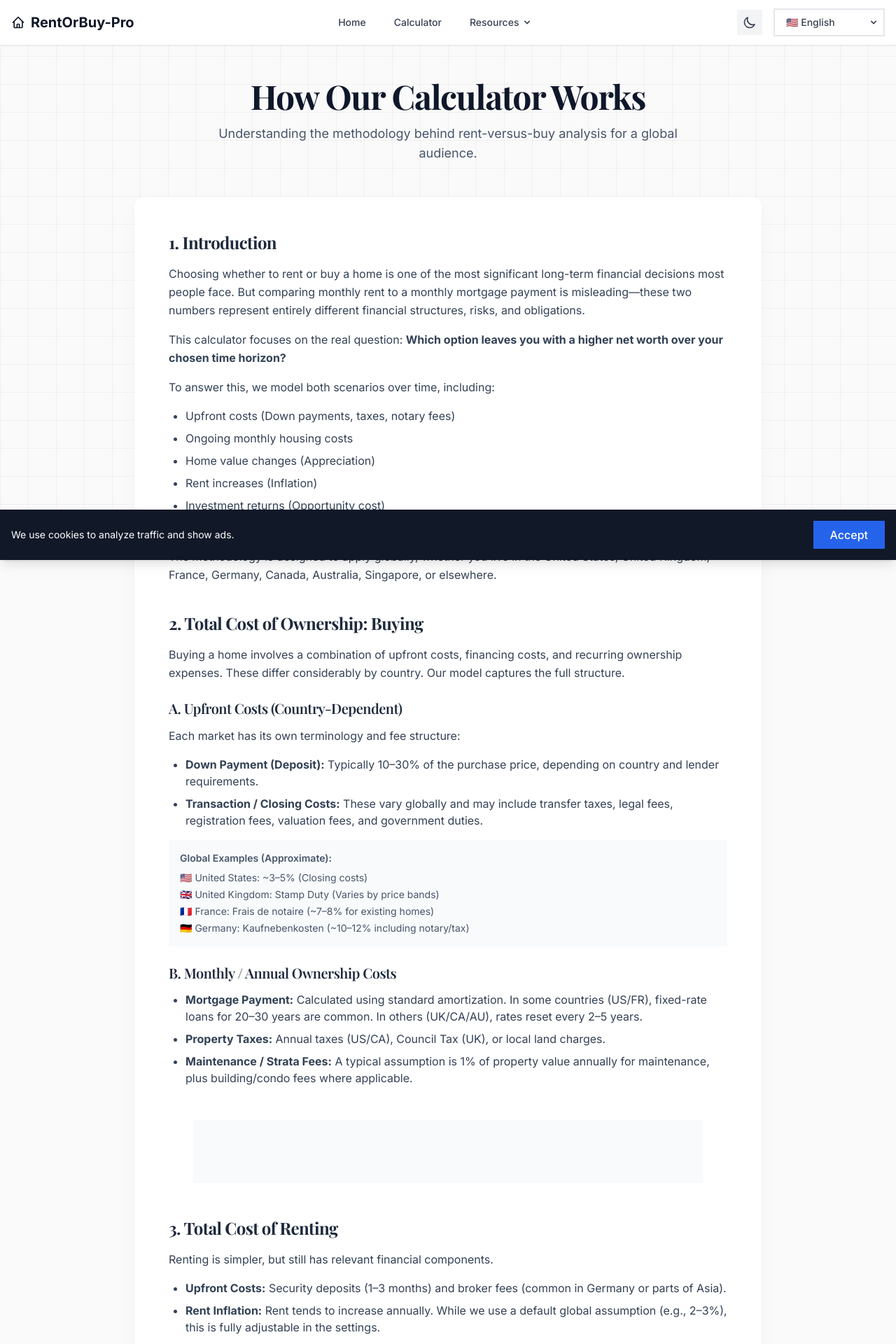
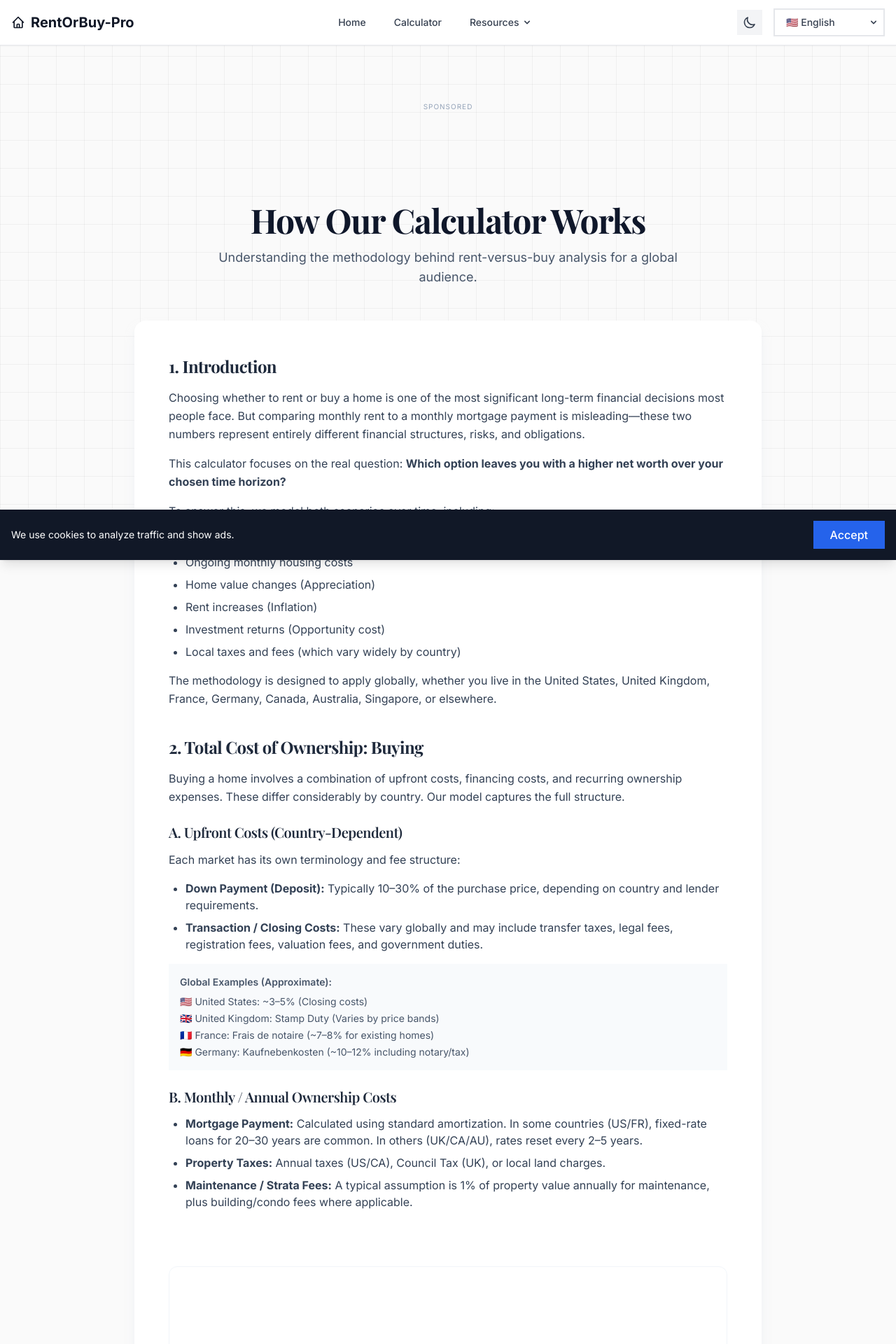
Before and after one commit to TrevorGall16/buyorrent, a Next.js app: page /how-it-works in a window 1280 px wide. Shown: the top 1920 px of the page at 70% size. Built offline with nearby package versions, Linux system fonts and the light colour scheme; a web font is replaced by a local one.

Commit message:
Update page.tsx

```diff
--- a/app/how-it-works/page.tsx
+++ b/app/how-it-works/page.tsx
@@ -1,4 +1,5 @@
-import AdUnit from '@/components/ads/AdUnit';
+import AdsterraBanner from '@/components/ads/AdsterraBanner';
+import AdsterraNative from '@/components/ads/AdsterraNative';
 
 export const metadata = {
   title: 'How It Works | Rent vs Buy Methodology',
@@ -9,6 +10,10 @@ export default function HowItWorksPage() {
   return (
     <main className="min-h-screen py-12 px-4 sm:px-6 lg:px-8">
       <div className="max-w-4xl mx-auto">
+        {/* 💰 TOP AD: Catch them immediately */}
+<div className="mb-8">
+  <AdsterraBanner />
+</div>
         {/* Header */}
         <div className="text-center mb-12">
           <h1 className="text-4xl md:text-5xl font-serif font-bold text-slate-900 dark:text-slate-50 mb-4 tracking-tight">
@@ -84,10 +89,10 @@ export default function HowItWorksPage() {
             </ul>
           </section>
 
-          {/* ADVERTISEMENT BREAK */}
-          <div className="my-12 flex justify-center">
-            <AdUnit format="banner" slotId="content-middle" />
-          </div>
+{/* 💰 MIDDLE AD: High-CPM Native Unit */}
+<div className="my-12 flex justify-center">
+  <AdsterraNative id="2597a491661d74469343b74e567c377a" />
+</div>
 
           {/* Section 3: Renting */}
           <section className="mb-10">
```
